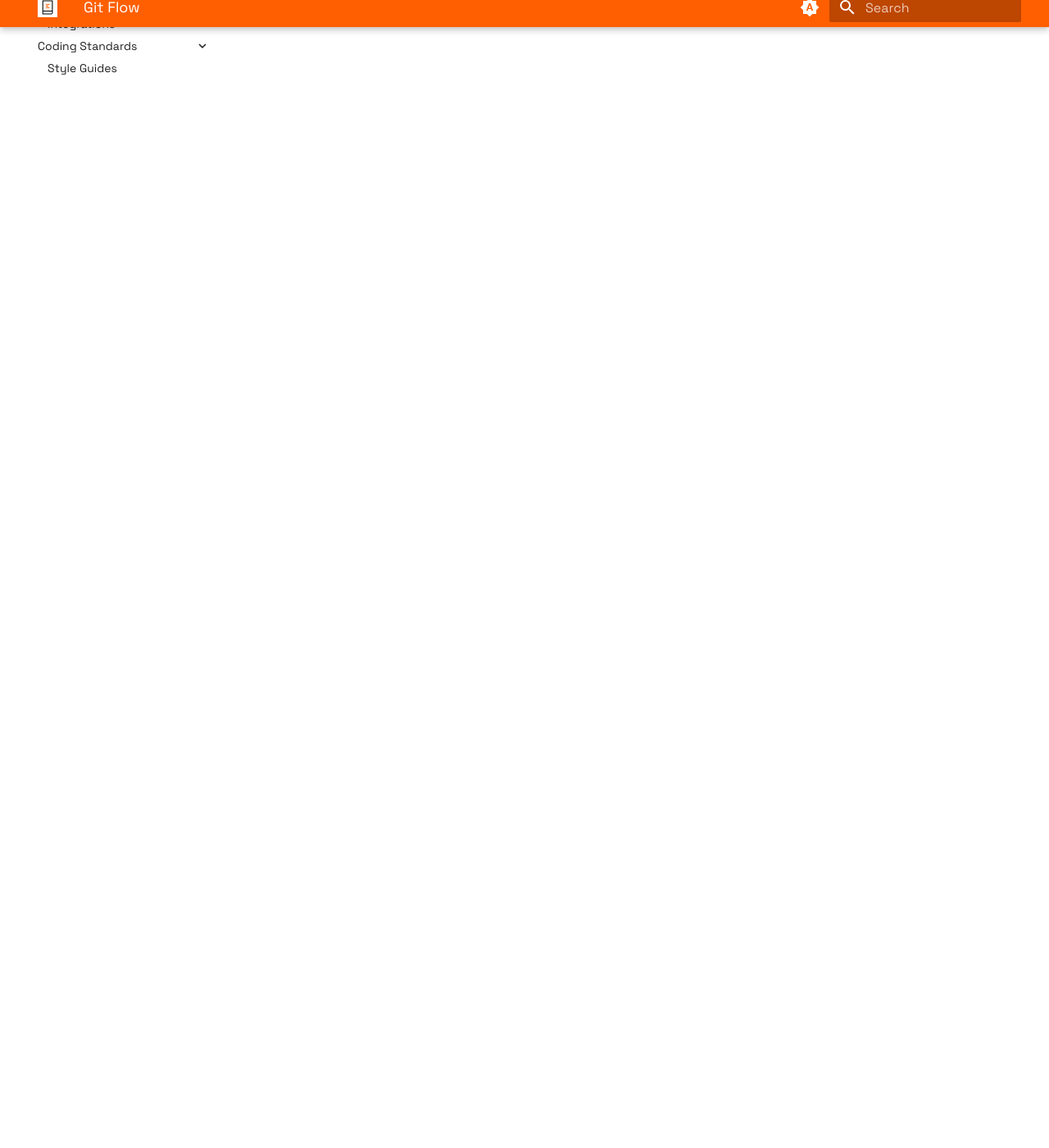
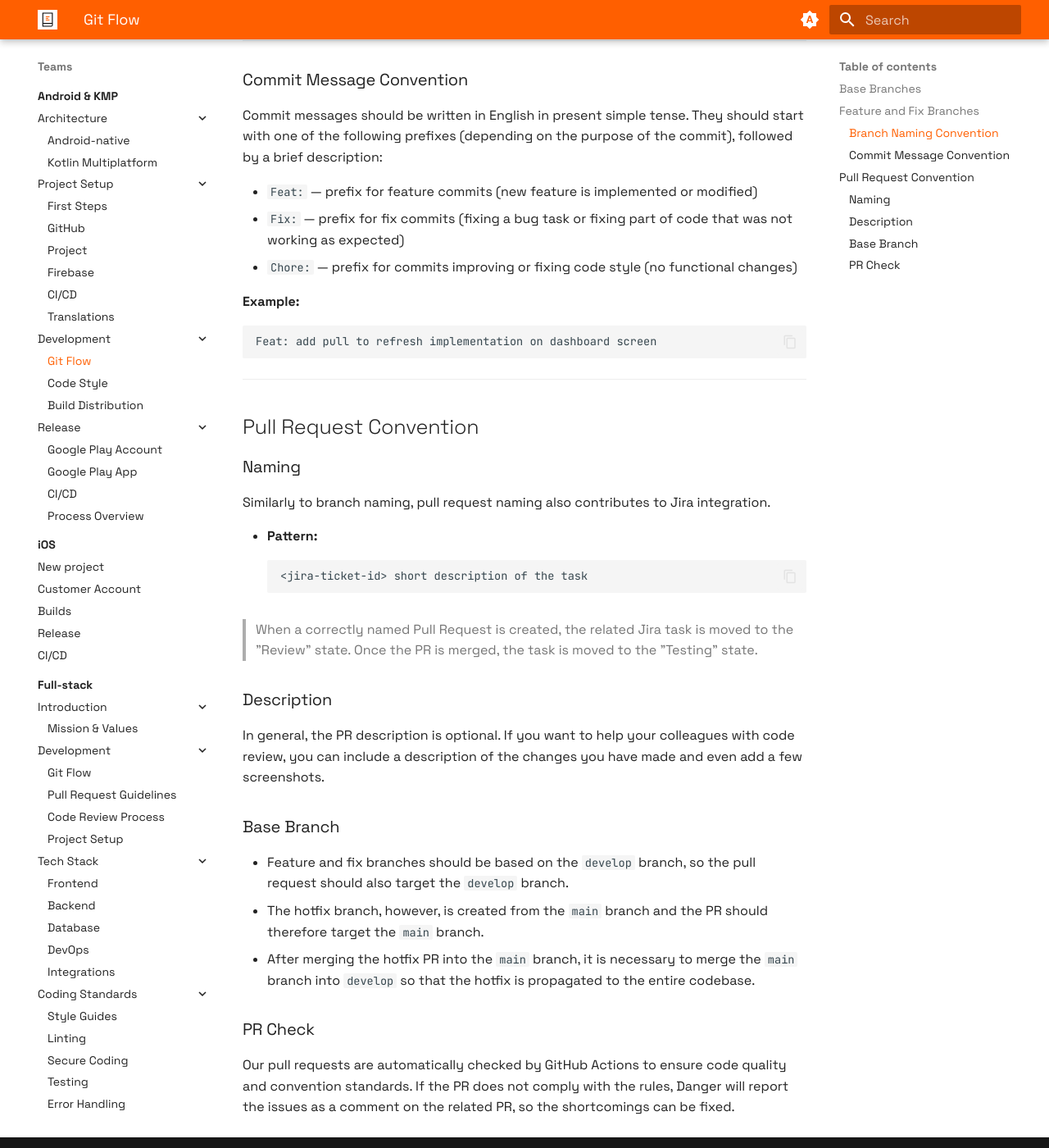
Before and after one commit to futuredapp/Engineering-Handbook, an MkDocs documentation site: the page built from docs/Teams/android/development/00_git_flow.md, in a window 1280 px wide and 1400 px high, scrolled down 1367 px. Shown: the whole window at 82% size. Built offline with MkDocs 1.6.1 and Material for MkDocs 9.7.7, drawn with Linux system fonts in a browser that asks for light colours; some of the changed text lies outside the part shown.

Commit message:
Feat: added git flow description

````diff
--- a/docs/Teams/android/development/00_git_flow.md
+++ b/docs/Teams/android/development/00_git_flow.md
@@ -1,4 +1,79 @@
 # Git Flow
 
-!!! warning "Work in progress"
-    Probably should be common for both mobile platforms.
+To ensure smooth collaboration on a project with a large team of developers and to ensure the correct functioning of our CI/CD and Jira integration tools, we have a small set of rules and recommendations to follow.
+
+---
+
+## Base Branches
+
+- **main** (formerly master):
+  - The production branch, containing features and fixes that are available in the released version of the app.
+- **develop**:
+  - Contains the latest features and fixes that are provided to QA for testing purposes. All features go to this branch before release.
+
+---
+
+## Feature and Fix Branches
+
+### Branch Naming Convention
+Feature and fix branches should follow a strict naming convention so our Jira integration works and tasks are moved automatically.
+
+- **Feature branch:**
+  - Used when a new feature is developed.
+  - Pattern:
+    ```
+    feature/<jira-ticket-id>-<short-description-in-kebab-case>
+    ```
+- **Fix branch:**
+  - Used when the related Jira task is a bug task.
+  - Pattern:
+    ```
+    fix/<jira-ticket-id>-<short-description-in-kebab-case>
+    ```
+- **Hotfix branch:**
+  - Used when we need to deploy a fix to already released code.
+  - Pattern:
+    ```
+    hotfix/<jira-ticket-id>-<short-description-in-kebab-case>
+    ```
+
+> When a correctly named branch is pushed to GitHub, the related Jira task will be moved to the "in progress" state.
+
+---
+
+### Commit Message Convention
+Commit messages should be written in English in present simple tense. They should start with one of the following prefixes (depending on the purpose of the commit), followed by a brief description:
+
+- `Feat:` — prefix for feature commits (new feature is implemented or modified)
+- `Fix:` — prefix for fix commits (fixing a bug task or fixing part of code that was not working as expected)
+- `Chore:` — prefix for commits improving or fixing code style (no functional changes)
+
+**Example:**
+```
+Feat: add pull to refresh implementation on dashboard screen
+```
+
+---
+
+## Pull Request Convention
+
+### Naming
+Similarly to branch naming, pull request naming also contributes to Jira integration.
+
+- **Pattern:**
+  ```
+  <jira-ticket-id> short description of the task
+  ```
+
+> When a correctly named Pull Request is created, the related Jira task is moved to the "Review" state. Once the PR is merged, the task is moved to the "Testing" state.
+
+### Description
+In general, the PR description is optional. If you want to help your colleagues with code review, you can include a description of the changes you have made and even add a few screenshots.
+
+### Base Branch
+- Feature and fix branches should be based on the `develop` branch, so the pull request should also target the `develop` branch.
+- The hotfix branch, however, is created from the `main` branch and the PR should therefore target the `main` branch.
+- After merging the hotfix PR into the `main` branch, it is necessary to merge the `main` branch into `develop` so that the hotfix is propagated to the entire codebase.
+
+### PR Check
+Our pull requests are automatically checked by GitHub Actions to ensure code quality and convention standards. If the PR does not comply with the rules, Danger will report the issues as a comment on the related PR, so the shortcomings can be fixed.
````
